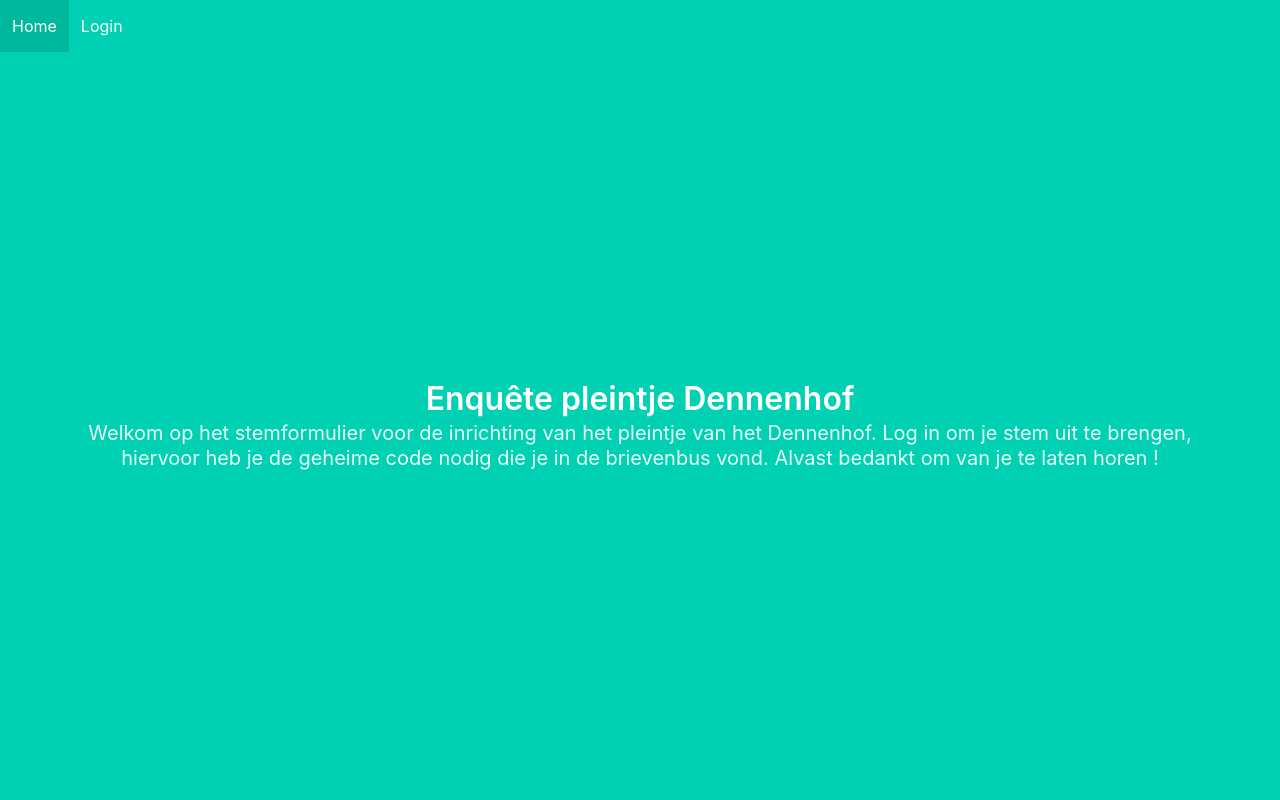
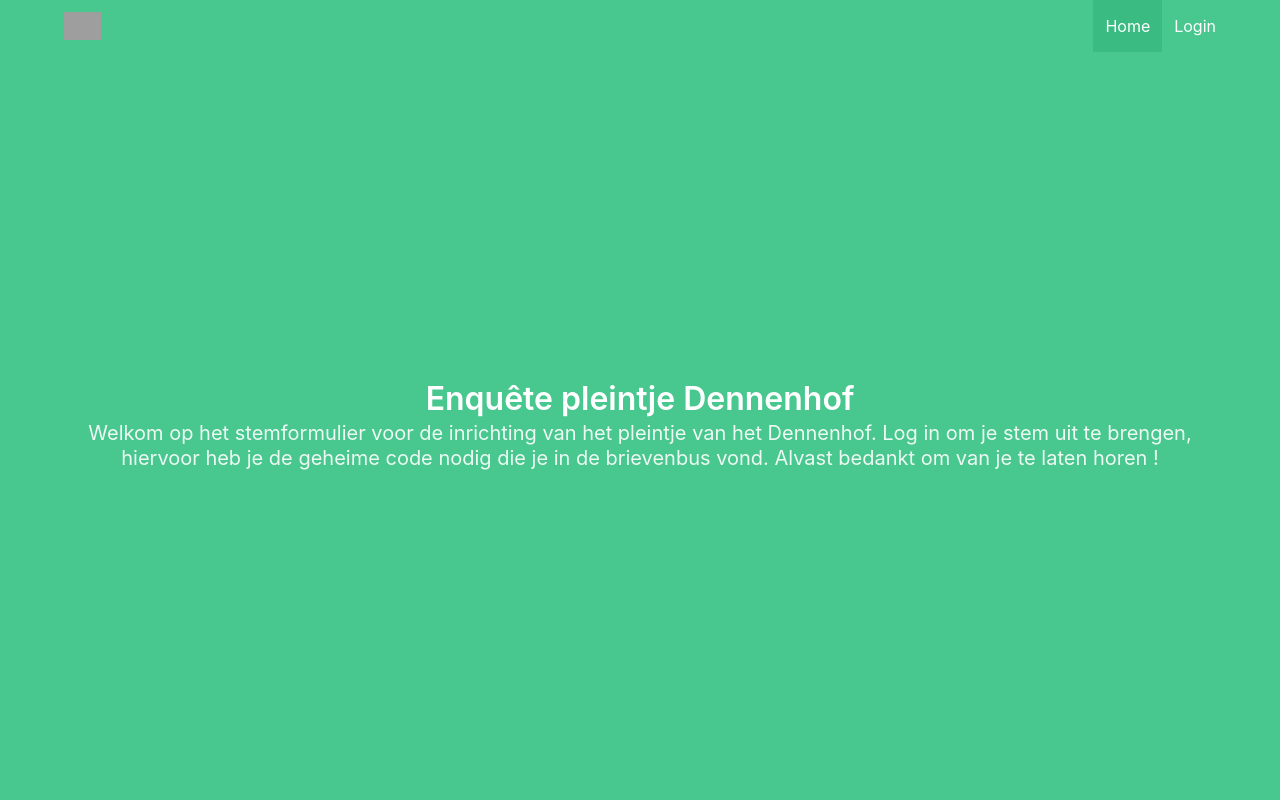
Before and after one commit to binomaiheu/poll-app, a Flask app: page / in a window 1280 px wide. Run offline with Flask 2, Linux system fonts and the light colour scheme; grey boxes are pictures that could not be loaded.

Commit message:
reworked navbar & theme

```diff
--- /dev/null
+++ b/poll/static/js/navbar-toggle.js
@@ -0,0 +1,25 @@
+document.addEventListener('DOMContentLoaded', () => {
+
+    // Get all "navbar-burger" elements
+    const $navbarBurgers = Array.prototype.slice.call(document.querySelectorAll('.navbar-burger'), 0);
+
+    // Check if there are any navbar burgers
+    if ($navbarBurgers.length > 0) {
+
+      // Add a click event on each of them
+      $navbarBurgers.forEach( el => {
+        el.addEventListener('click', () => {
+
+          // Get the target from the "data-target" attribute
+          const target = el.dataset.target;
+          const $target = document.getElementById(target);
+
+          // Toggle the "is-active" class on both the "navbar-burger" and the "navbar-menu"
+          el.classList.toggle('is-active');
+          $target.classList.toggle('is-active');
+
+        });
+      });
+    }
+
+  });
--- a/poll/templates/base.html
+++ b/poll/templates/base.html
@@ -7,18 +7,30 @@
     <meta name="viewport" content="width=device-width, initial-scale=1">
     <title>Dennenhof Poll</title>
     <link rel="stylesheet" href="https://cdn.jsdelivr.net/npm/bulma@0.9.3/css/bulma.min.css" />
+    <script src="{{url_for('static', filename='js/navbar-toggle.js')}}"></script>
 </head>
 
 <body>
-    <section class="hero is-primary is-fullheight">
+    <section class="hero is-success is-fullheight">
+        <!-- header, contains navbar -->
         <div class="hero-head">
-            <nav class="navbar is-mobile" role="navigation">
-                <div class="navbar-menu is-active">
-                    <div class="navbar-start">
-                        <a href="{{ url_for('main.index') }}" class="navbar-item">
+            <header class="navbar">
+                <div class="container">
+                    <div class="navbar-brand">
+                        <a class="navbar-item">
+                          <img src="{{url_for('static', filename='img/pinetree-logo.png')}}" alt="Dennenhof">
+                        </a>
+                        <span class="navbar-burger" data-target="navbarMenu">
+                            <span></span>
+                            <span></span>
+                            <span></span>
+                        </span>
+                    </div>
+                    <div id="navbarMenu" class="navbar-menu">
+                        <div class="navbar-end">
+                            <a href="{{ url_for('main.index') }}" class="navbar-item is-active">
                                 Home
                             </a>
-
                             {% if current_user.is_authenticated %}
                             <a href="{{ url_for('main.poll') }}" class="navbar-item">
                                 Poll
@@ -38,15 +50,22 @@
                             {% endif %}
                         </div>
                     </div>
-            </nav>
+                </div>
+            </header>
         </div>
 
+        <!-- the body -->
         <div class="hero-body">
             <div class="container has-text-centered">
                 {% block content %}
                 {% endblock %}
              </div>
         </div>
+
+         <!-- footer -->
+        <div class="hero-foot">
+
+        </div>
     </section>
 </body>
 
```
Lines whose indentation alone changed are shown as unchanged.
